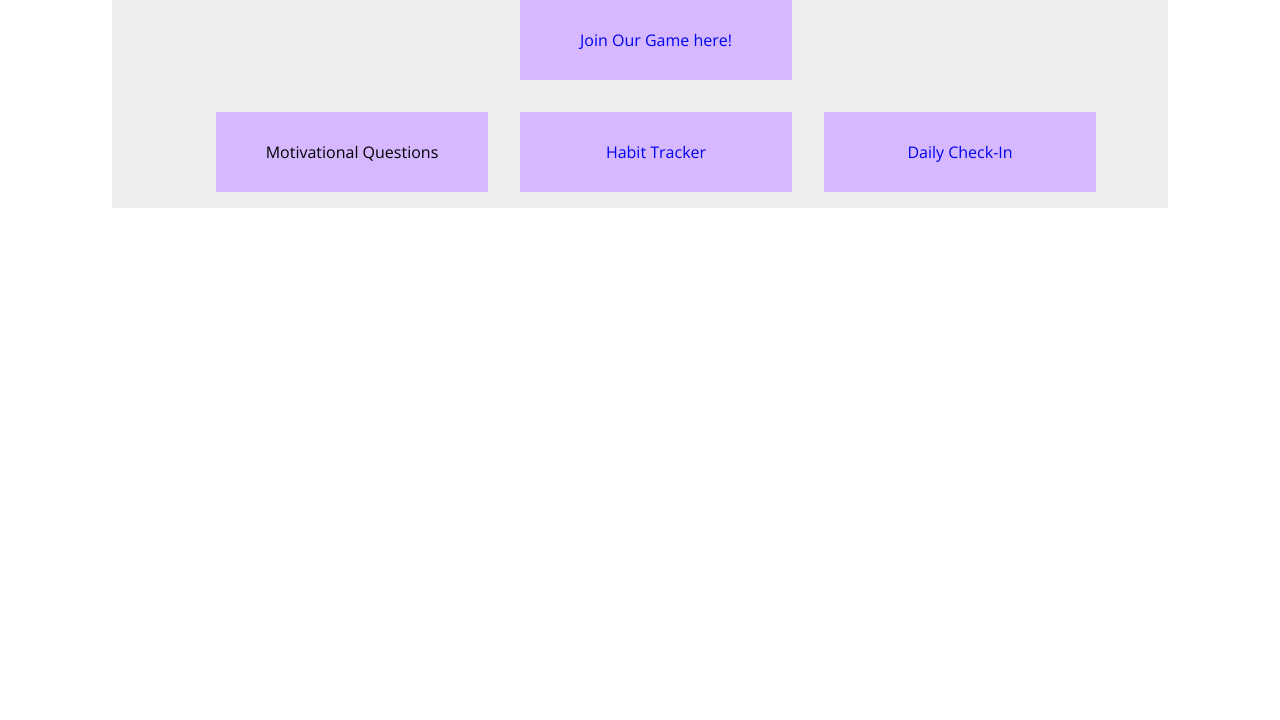
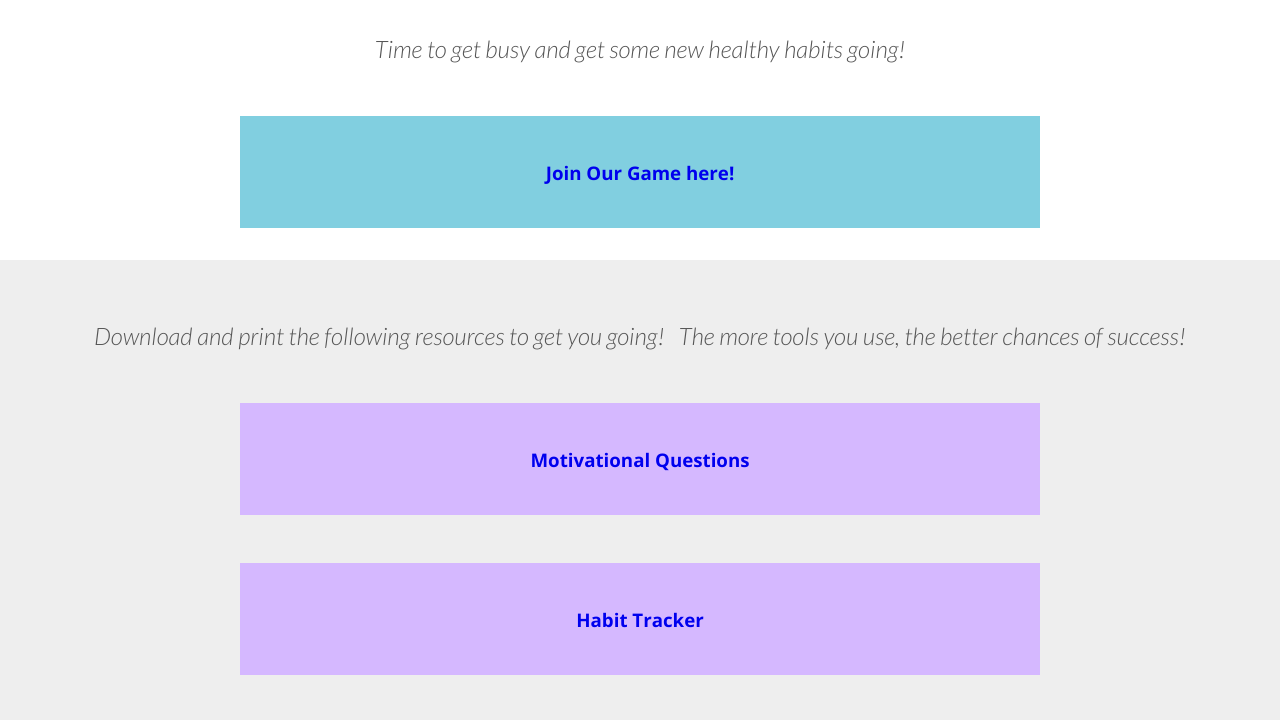
Before and after one commit to datadaveshin/daves-dietbet, a plain HTML site: page index.html in a window 1280 px wide. Shown: the part 187-907 px from the top of the page. Before the commit the page ends 800 px from the top, so only its background shows below. Drawn offline with nearby package versions, Linux system fonts and the light colour scheme.

Commit message:
Finish styling

```diff
--- a/index.html
+++ b/index.html
@@ -15,26 +15,30 @@
             <h1>Dave's Fall into Healthy Habits!</h1>
         </nav>
     </div>
-    <div class="container">
+    <div class="container join">
         <div class="row">
             <h2>Time to get busy and get some new healthy habits going!</h2>
         </div>
         <div class="row">
-            <a href="http://dbet.me/kZdQHS">
-                <div class="card">Join Our Game here!</div>
+            <a href="http://dbet.me/kZdQHS" target="_blank">
+                <div class="card" id="join"><h3>Join Our Game here!</h3></div>
             </a>
         </div>
-
-        <div class="row"
+    <div class="container resources">
+        <div class="row nowrap">
+            <h2>Download and print the following resources to get you going! &nbsp; The more tools you use, the better chances of success!</h2>
+        </div>
+        <div class="row">
         <a href="assets/pdfs/Motivational-Questions.pdf">
-                <div class="card">Motivational Questions</div>
+            <div class="card"><h3>Motivational Questions</h3></div>
         </a>
         <a href="assets/pdfs/Habit-Tracker.pdf">
-                <div class="card">Habit Tracker</div>
+            <div class="card"><h3>Habit Tracker</h3></div>
         </a>
         <a href="assets/pdfs/Daily-Check-In.pdf">
-                <div class="card">Daily Check-In</div>
+            <div class="card" id="checkin"><h3>Daily Check-In</h3></div>
         </a>
+    </div>
     </div>
 </div>
 </body>
--- a/style.css
+++ b/style.css
@@ -10,7 +10,8 @@ body {
   font-weight: 300;
   text-rendering: optimizeLegibility;
 }
-div, h1, h2, h3, h4, h5, h6 {
+
+h1, h2, h3, h4, h5, h6 {
   margin: 0;
   padding: 0 1em;
 }
@@ -18,7 +19,7 @@ div, h1, h2, h3, h4, h5, h6 {
 nav {
   background-color: #3296AE;
   color: #FAFCFC;
-  height: 100px;
+  height: 10em;
   width: 100vw;
   display: flex;
   justify-content: center;
@@ -30,13 +31,18 @@ h1 {
   font-weight: 300;
   font-size: 260%;
   letter-spacing: 0.05em;
+  padding: 0.5em;
 }
 
 h2 {
   margin-top: 1em;
   font-family: 'Lato', 'Open Sans', arial, sans-serif;
-  font-weight: 300;
-  font-size: 200%;
+  font-weight: 400;
+  font-size: 150%;
+  font-style: oblique;
+  color: #555;
+  padding: 1.5em;
+  line-height: 1.3;
 }
 
 a {
@@ -53,23 +59,23 @@ a:hover {
 }
 
 .container {
-  width: 80vw;
+  width: 100vw;
   height: auto;
   background-color: #eee;
 }
 
 .row {
   display: flex;
-  width: 80vw;
+  /*width: 80vw;*/
   justify-content: center;
   flex-wrap: wrap;
 }
 
 .card {
-  margin: 1em;
-  padding 1em;
+  margin: 1em 1em 2em 1em;
+  padding: 1em;
   background-color: #d5b8ff;
-  width: 15em;
+  width: 60vw;
   height: 5em;
   display: flex;
   align-items: center;
@@ -83,3 +89,37 @@ a:hover {
 .card:hover a {
   color: white;
 }
+
+.join {
+  background-color: #fff;
+}
+
+#join {
+  background-color: #81cfe0;
+}
+
+#join:hover {
+  background-color: #3a539b;
+}
+
+.resources {
+  background-color: #eee
+}
+
+#checkin {
+  margin-bottom: 5em;
+}
+
+
+
+
+/* Small phones to small tablets: from 481px to 767px */
+/* Width of ipad at the time was 768px, so targeting phones smaller than the ipad*/
+@media only screen and (max-width: 767px) {
+  .container {
+    width: 100vw;
+  }
+  .card {
+    width: 80vw;
+  }
+}
```
Lines whose indentation alone changed are shown as unchanged.
